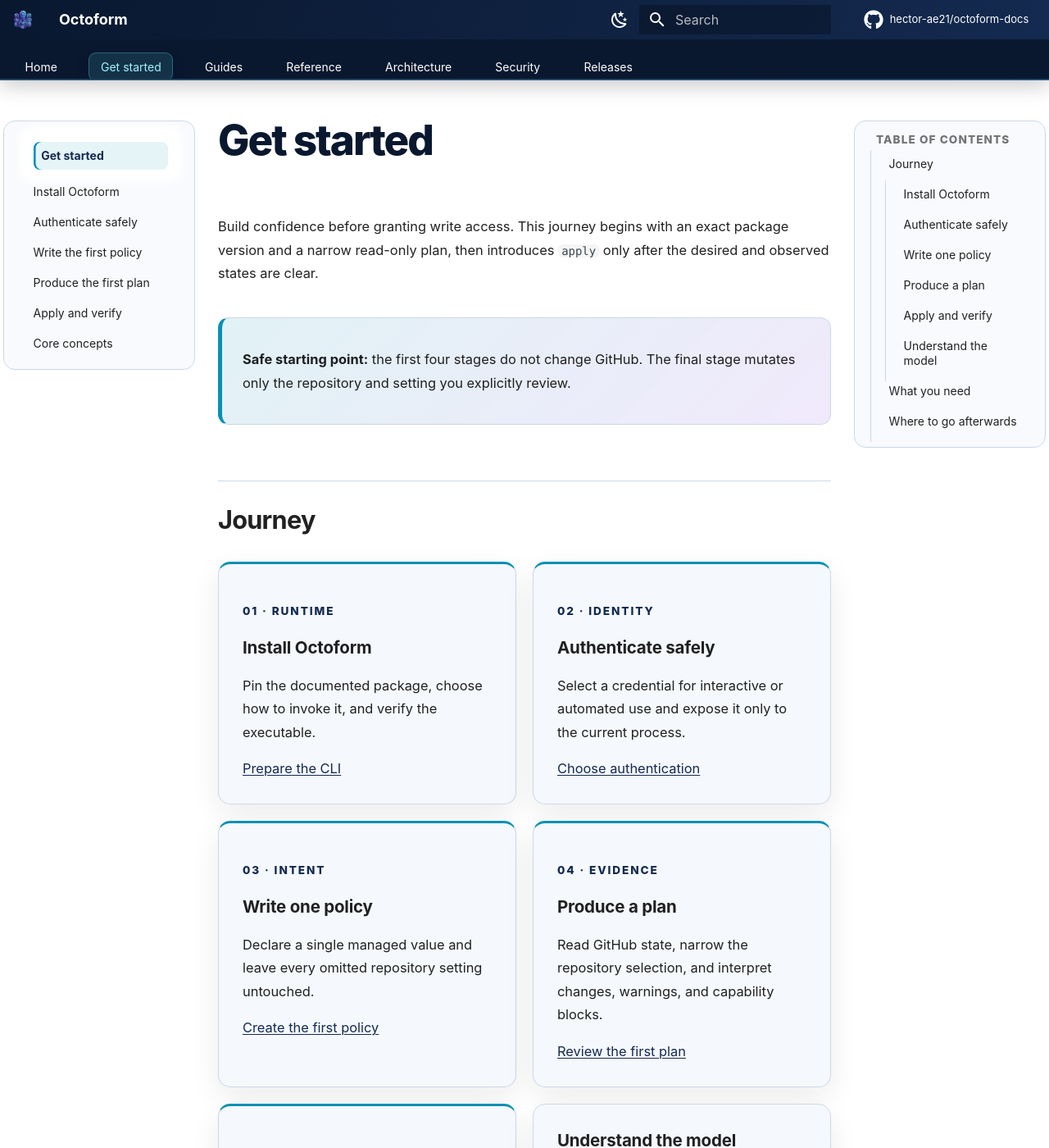
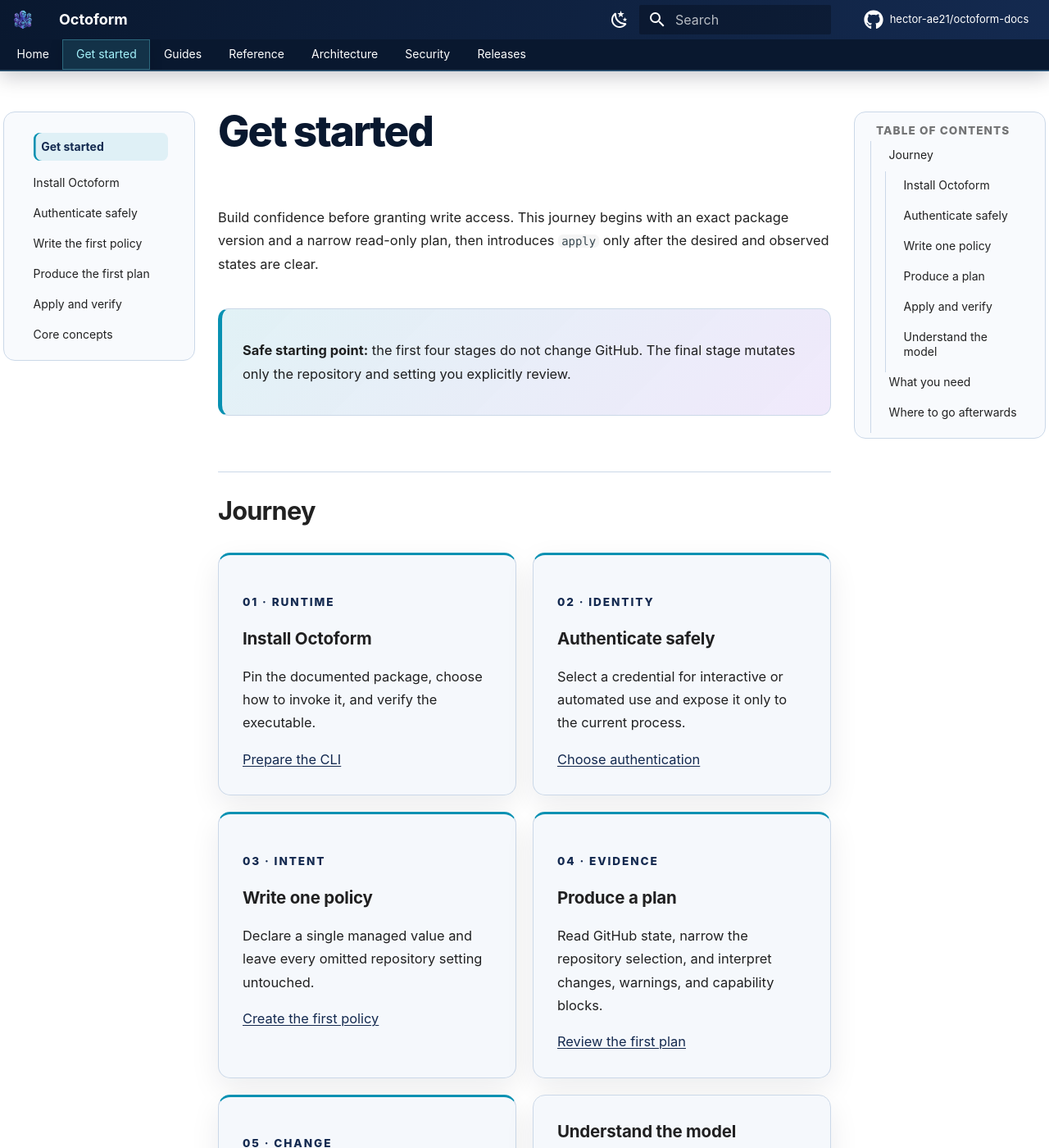
Before and after one commit to hector-ae21/octoform-docs, an MkDocs documentation site: the page built from docs/getting-started/index.md, in a window 1280 px wide and 1400 px high. Shown: the whole window at 82% size. Built offline with MkDocs 1.6.1 and Material for MkDocs 9.7.7, drawn with Linux system fonts in a browser that asks for light colours; plug-ins that fetch from the network failed and are left out; comment, search, counter and statistics services are not loaded; the version menu is left out.

Commit message:
fix(ux): remove sidebar elevation and compact primary tabs (#10)
Relates to #8

## What changes, and why

This focused follow-up fixes two visual details found during production
review of the documentation UX update:

- Material for MkDocs applies elevation to the active top-level
container in lifted primary navigation. That generated container does
not carry the inner active-link class covered by the original rule, so
headings such as **Guides** retained a large shadow. The exact lifted
container now has a transparent background and no shadow.
- Material adds horizontal padding to every tab item. Removing that
outer padding makes the primary navigation a compact sequence of
contiguous cells, so the selected surface moves directly to the adjacent
section when navigation changes.

The selected leaf page remains visibly highlighted, keyboard focus
remains intact, and the compact navigation continues to scroll at narrow
widths.

## How it was tested

- `npm run verify`
  - 64 Markdown files linted
  - spelling checked across 109 files
  - release/deployment tests passed
  - 15 PlantUML diagrams verified
  - 7 example roots validated with Octoform `0.3.1`
  - 59 generated pages and 13 external links checked
  - no external runtime resources detected
  - 38 desktop/mobile WCAG 2.2 AA scans passed
- Chromium regression checks assert that:
- adjacent primary-tab rectangles have no more than one pixel of
separation;
- the lifted primary section container has transparent background and
`box-shadow: none`;
  - the selected leaf retains its inset active marker.
- The Guides / Audit only production-equivalent page was rendered in the
dark palette and reviewed at `1440 × 1000`.

## Checklist

- [x] `npm run verify` passes locally
- [x] The production regression has computed-style coverage
- [x] Responsive and accessible navigation behavior is preserved
- [x] No content, product version, schema, or capability changes are
introduced

```diff
--- a/docs/assets/stylesheets/extra.css
+++ b/docs/assets/stylesheets/extra.css
@@ -51,12 +51,31 @@
   border-bottom: 0.05rem solid rgb(125 211 252 / 18%);
 }
 
+.md-tabs__list {
+  align-items: center;
+  gap: 0;
+}
+
+.md-tabs__item {
+  height: auto;
+  padding-inline: 0;
+}
+
 .md-tabs__link {
   border: 0.05rem solid transparent;
-  border-radius: 0.45rem;
+  border-radius: 0;
+  margin-top: 0;
   opacity: 1;
-  padding: 0.38rem 0.68rem;
+  padding: 0.42rem 0.78rem;
   transition: background-color 150ms ease, border-color 150ms ease, color 150ms ease;
+}
+
+.md-tabs__item:first-child .md-tabs__link {
+  border-radius: 0.42rem 0 0 0.42rem;
+}
+
+.md-tabs__item:last-child .md-tabs__link {
+  border-radius: 0 0.42rem 0.42rem 0;
 }
 
 .md-tabs__item--active .md-tabs__link,
@@ -110,6 +129,12 @@
 .md-sidebar--primary .md-nav__title::before {
   box-shadow: none !important;
   display: none;
+}
+
+.md-sidebar--primary .md-nav--lifted > .md-nav__list > .md-nav__item--active >
+  .md-nav__link.md-nav__container {
+  background: transparent;
+  box-shadow: none !important;
 }
 
 .md-sidebar .md-nav__link {
```
Also changed, not shown: 1 other file.
